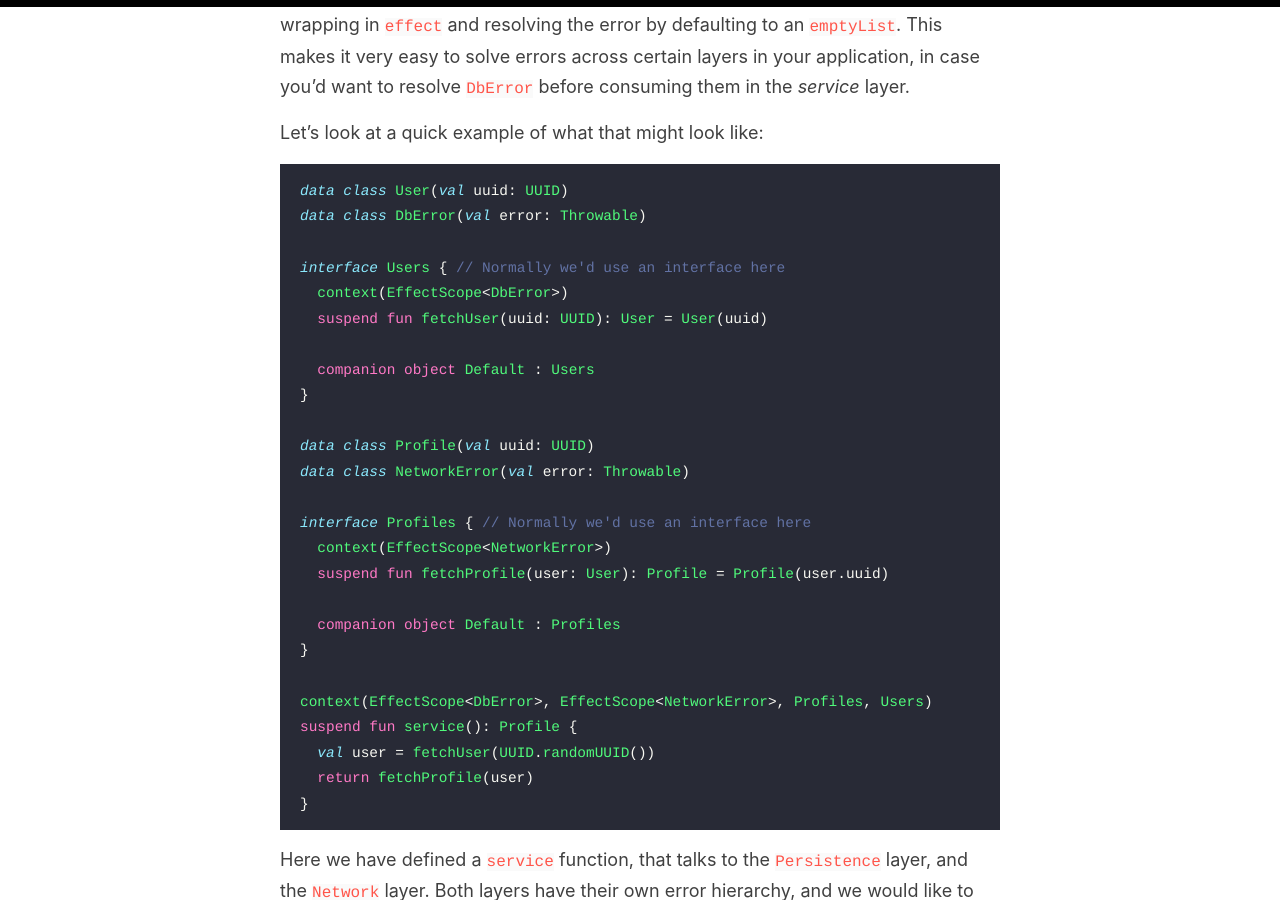
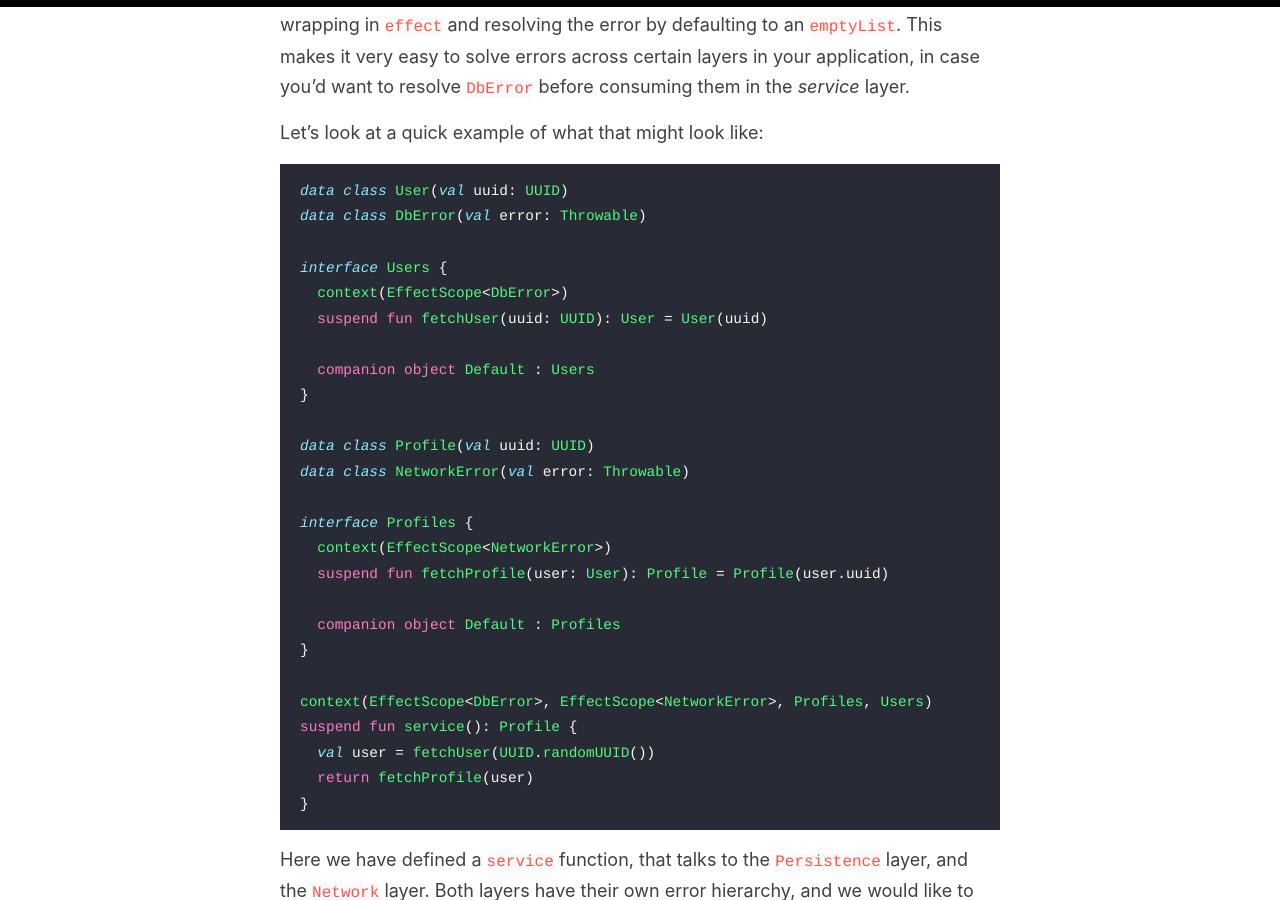
Before and after one commit to amitmerchant1990/reverie, a Jekyll site: the page built from _posts/2022-02-17-context-receivers.md, in a window 1280 px wide and 900 px high, scrolled down 3555 px. Built offline with Jekyll 4.4.1, drawn with Linux system fonts in a browser that asks for light colours.

Commit message:
Remove redundant comment

```diff
--- a/_posts/2022-02-17-context-receivers.md
+++ b/_posts/2022-02-17-context-receivers.md
@@ -129,7 +129,7 @@ Let's look at a quick example of what that might look like:
 data class User(val uuid: UUID)
 data class DbError(val error: Throwable)
 
-interface Users { // Normally we'd use an interface here
+interface Users {
   context(EffectScope<DbError>)
   suspend fun fetchUser(uuid: UUID): User = User(uuid)
 
@@ -139,7 +139,7 @@ interface Users { // Normally we'd use an interface here
 data class Profile(val uuid: UUID)
 data class NetworkError(val error: Throwable)
 
-interface Profiles { // Normally we'd use an interface here
+interface Profiles {
   context(EffectScope<NetworkError>)
   suspend fun fetchProfile(user: User): Profile = Profile(user.uuid)
 
```
